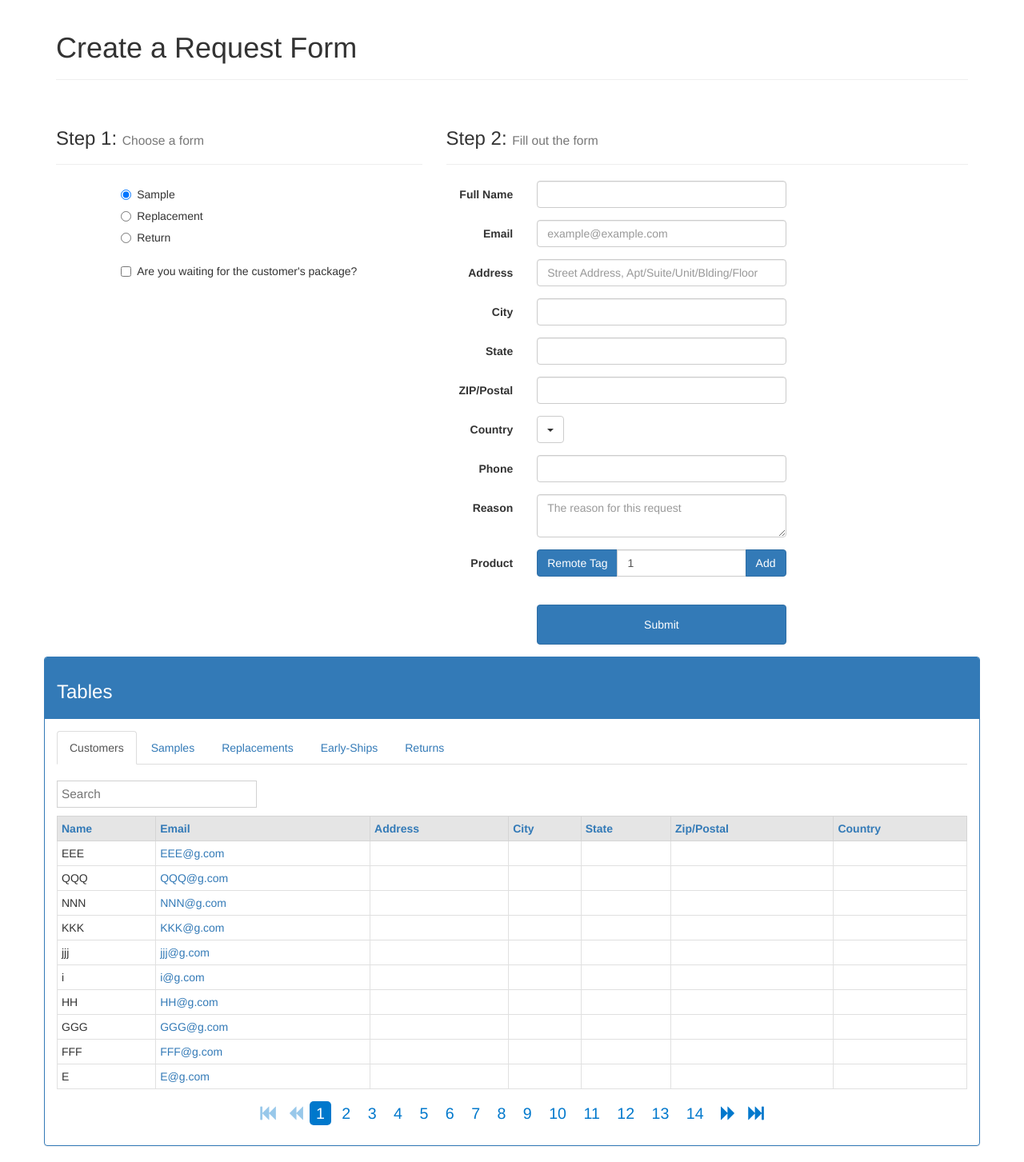
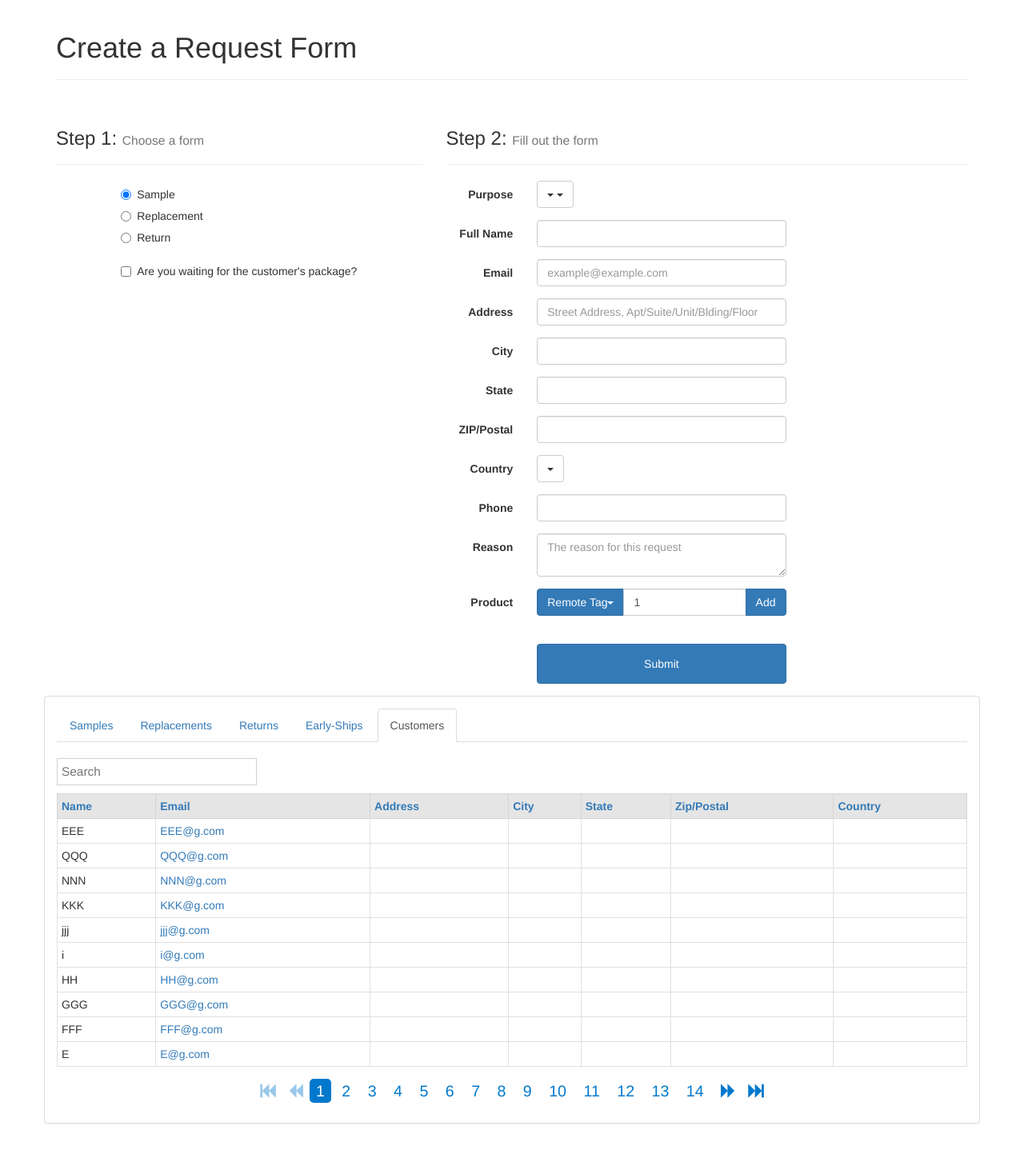
Before and after one commit to jchi2241/RMA_tool, a PHP site: page / in a window 1280 px wide. Shown: the whole page at 80% size. After the commit the page ends 1405 px from the top, so only its background shows below. Run offline with PHP 8.4, Linux system fonts and the light colour scheme; data comes from the database, SQL or seed files in the repository; data that the repository does not hold is empty; some libraries are stand-ins or nearby versions.

Commit message:
add purpose section and fixed dropdown

```diff
--- /dev/null
+++ b/get_purposes.php
@@ -0,0 +1,18 @@
+<?php
+
+	include 'configPDO.php';
+
+	$stmt = $db->prepare('SELECT purpose FROM sample_request_purposes ORDER BY id ASC');
+	$stmt->execute();
+
+	$array = [];
+
+	while ($row = $stmt->fetch(PDO::FETCH_ASSOC)) {
+
+		array_push($array, $row['purpose']);
+
+	}
+
+	print_r(json_encode($array, JSON_FORCE_OBJECT));
+
+?>
--- a/helpers.php
+++ b/helpers.php
@@ -10,7 +10,7 @@ function getLastId($table, $col_name) {
 
 	include 'configPDO.php';
 
-	$stmt = $db->prepare("SELECT {$col_name} FROM {$table} ORDER BY id DESC LIMIT 1");
+	$stmt = $db->prepare("SELECT {$col_name} FROM {$table} WHERE deleted = 0 ORDER BY id DESC LIMIT 1");
 	$stmt->execute();
 	$row = $stmt->fetch();
 
@@ -24,7 +24,7 @@ function newRefId($table) {
 	$ref_prefix = substr(getLastId($table, $col_name), 0, 1);
 	preg_match('/-\d*/', getLastId($table, $col_name), $ref_num);
 	$ref_num = ((int) substr($ref_num[0], 1)) + 1;
-	$ref_num = zerofill($ref_num, 4);
+	// $ref_num = zerofill($ref_num, 4);
 
 	return $ref_prefix . date('Y') . '-' . $ref_num;
 }
@@ -37,7 +37,7 @@ function newRMAId($table) {
 	preg_match('/\D*/', getLastId($table, $col_name), $rma_prefix);
 	preg_match('/-\d*/', getLastId($table, $col_name), $rma_num);
 	$rma_num = ((int) substr($rma_num[0], 1)) + 1;
-	$rma_num = zerofill($rma_num, 4);
+	// $rma_num = zerofill($rma_num, 4);
 
 	return $rma_prefix[0] . date('mdy') . '-' . $rma_num;
 }
--- a/index.html
+++ b/index.html
@@ -46,7 +46,7 @@
 	}
 
 	.fa-print {
-		margin-left: 20px;
+		margin-left: 10px;
 	}
 
 	#product_list_form_group {
@@ -150,6 +150,19 @@
 
 				<div class="col-md-7">
 					<div class="page-header"><h3>Step 2: <small>Fill out the form</small></h3></div>
+
+					<div id="sample_purpose_group" class="form-group">
+					  <label class="col-md-2 control-label" for="full_name">Purpose</label>
+					  <div class="col-md-6">
+						<div id="btn_group_purpose" class="btn-group dropdown">
+							<button class="btn btn-default dropdown-toggle" type="button" id="purpose" data-toggle="dropdown" aria-expanded="true">
+								<span class="caret"></span>
+							</button>
+							<ul id="purpose_list" class="dropdown-menu" role="menu" aria-labelledby="dropdownMenu1"></ul>
+						</div>
+					  </div>
+					</div>
+
 					<div class="form-group">
 					  <label class="col-md-2 control-label" for="full_name">Full Name</label>
 					  <div class="col-md-6">
@@ -198,7 +211,7 @@
 					  <div class="col-md-6">
 					    <div id="btn_group_country" class="btn-group dropdown">
 						  <button class="btn btn-default dropdown-toggle" type="button" id="country" data-toggle="dropdown" aria-expanded="true">
-						    <span class="caret"></span>
+						    <!-- <span class="caret"></span> -->
 						  </button>
 						  <ul id="country_list" class="dropdown-menu" role="menu" aria-labelledby="dropdownMenu1"></ul>
 						</div>
@@ -216,31 +229,6 @@
 					  <label class="col-md-2 control-label" for="reason">Reason</label>
 					  <div class="col-md-6">
 					    <textarea class="form-control" name="reason" placeholder="The reason for this request"></textarea>
-					  </div>
-					</div>
-
-					<div id="product_group" class="form-group">
-						<label class="col-md-2 control-label">Product</label>
-					  	<div class="col-md-6">
-						    <div class="input-group">
-						        <div id="btn_group_product_type" class="input-group-btn">
-							        <button id="product_type" type="button" class="btn btn-primary dropdown-toggle" data-toggle="dropdown" aria-expanded="false"><span class="caret"></span></button>
-							        <ul id="product_group_list" class="dropdown-menu" role="menu"></ul>
-						        </div>
-						        <input id="product_qty" type="number" min="1" value="1" class="form-control" required>
-						        <div class="input-group-btn">
-							  		<button id="product_add_btn" class="btn btn-primary" type="button">Add</button>
-							  	</div>
-						    </div>
-					  	</div>
-
-					</div>
-
-					<!-- selected products list -->
-					<div id="product_list_form_group" class="form-group">
-						<label class="col-md-2 control-label"></label>
-						<div class="col-md-6">
-							<ul id="product_list" class="list-group"></ul>
 					  </div>
 					</div>
 
@@ -273,6 +261,31 @@
 					  	</div>
 					</div>
 
+					<div id="product_group" class="form-group">
+						<label class="col-md-2 control-label">Product</label>
+					  	<div class="col-md-6">
+						    <div class="input-group">
+						        <div id="btn_group_product_type" class="input-group-btn">
+							        <button id="product_type" type="button" class="btn btn-primary dropdown-toggle" data-toggle="dropdown" aria-expanded="false"><span class="caret"></span></button>
+							        <ul id="product_group_list" class="dropdown-menu" role="menu"></ul>
+						        </div>
+						        <input id="product_qty" type="number" min="1" value="1" class="form-control" required>
+						        <div class="input-group-btn">
+							  		<button id="product_add_btn" class="btn btn-primary" type="button">Add</button>
+							  	</div>
+						    </div>
+					  	</div>
+
+					</div>
+
+					<!-- selected products list -->
+					<div id="product_list_form_group" class="form-group">
+						<label class="col-md-2 control-label"></label>
+						<div class="col-md-6">
+							<ul id="product_list" class="list-group"></ul>
+						</div>
+					</div>
+
 					<!-- Button -->
 					<div class="form-group">
 					  <label class="col-md-2 control-label" for="submit"></label>
@@ -286,15 +299,14 @@
 		</div>
 
 		<div class="row">
-			<div class="panel panel-primary">
-				<div class="panel-heading"><h3>Tables</h3></div>
+			<div class="panel panel-default">
 				<div class="panel-body">
 					<ul id="tables" class="nav nav-tabs">
-						<li id="customers" role="presentation" class="active"><a href="#">Customers</a></li>
 						<li id="samples" role="presentation"><a href="#">Samples</a></li>
 						<li id="replacements" role="presentation"><a href="#">Replacements</a></li>
+						<li id="returns" role="presentation"><a href="#">Returns</a></li>
 						<li id="early_ships" role="presentation"><a href="#">Early-Ships</a></li>
-						<li id="returns" role="presentation"><a href="#">Returns</a></li>
+						<li id="customers" role="presentation" class="active"><a href="#">Customers</a></li>
 					</ul>
 
 					<br/>
@@ -387,14 +399,24 @@
 
 			//show appropriate inputs based on what formType is selected
 			$('input[name=formType]').on('click', function() {
-
 				var formType = $('input:checked').val();
 
-				if(formType === "Sample" || formType === "Replacement"){
+				if (formType === "Sample" || formType === "Replacement") {
+
+					if (formType === "Sample") {
+						$('#sample_purpose_group').show();
+					} else {
+						$('#sample_purpose_group').hide();
+					}
+
 					$('#refund_amount_group').hide();
+
 				} else {
+
 					$('#refund_amount_group').show();
+
 				}
+
 			});
 
 			$('#earlyShip_btn').on('click', function() {
@@ -415,9 +437,14 @@
 					data: {
 						formType: $('input[name=formType]:checked').val(),
 						earlyShip: $('input[name=earlyShip]:checked').val(),
+						purpose: $('#purpose').text().trim(),
 						full_name: $('input[name=full_name]').val().trim(),
 						email: $('input[name=email]').val().trim(),
-						shipping_address: $('textarea[name=shipping_address]').val().trim(),
+						address: $('input[name=address]').val().trim(),
+						city: $('input[name=city]').val().trim(),
+						state: $('input[name=state]').val().trim(),
+						zip_postal: $('input[name=zip_postal]').val().trim(),
+						country: $('#country').text().trim(),
 						phone_number: $('input[name=phone_number]').val().trim(),
 						reason: $('textarea[name=reason]').val().trim(),
 						refund_amount: $('input[name=refund_amount]').val().trim(),
@@ -445,7 +472,7 @@
 			var devices = $.parseJSON(data);
 			var product_group_list = "";
 
-			$('#product_type').text(devices[0]);
+			$('#product_type').text(devices[0]).append('<span class="caret"></span>');
 
 			for (var index in devices) {
 				if (devices.hasOwnProperty(index)) {
@@ -461,7 +488,7 @@
 			var countries = $.parseJSON(data);
 			var country_list = "";
 
-			$('#country').text(countries[0]);
+			$('#country').text(countries[0]).append('<span class="caret"></span>');
 
 			for (var index in countries) {
 				if (countries.hasOwnProperty(index)) {
@@ -472,10 +499,27 @@
 			$('#country_list').html(country_list);
 		});
 
+		//fill up purpose dropdown menu from DB
+		$.get('get_purposes.php', function (data) {
+			var purposes = $.parseJSON(data);
+			var purpose_list = "";
+
+			$('#purpose').text(purposes[0]).append('<span class="caret"></span>');
+
+			for (var index in purposes) {
+				if (purposes.hasOwnProperty(index)) {
+					purpose_list += '<li><a href="#">' + purposes[index] + '</a></li>';
+				}
+			}
+
+			$('#purpose_list').html(purpose_list);
+		});
+
 		//change dropdown menu button to selected for the following buttons
 		changeDropdownValue("#btn_group_shipping_carrier");
 		changeDropdownValue("#btn_group_country");
 		changeDropdownValue("#btn_group_product_type");
+		changeDropdownValue("#btn_group_purpose");
 
 	</script>
 </body>
--- a/js/editablegrid.js
+++ b/js/editablegrid.js
@@ -97,7 +97,7 @@ EditableGrid.prototype.saveOnBlur = true;
 EditableGrid.prototype.invalidClassName = "invalid";
 EditableGrid.prototype.ignoreLastRow = false;
 EditableGrid.prototype.caption = null;
-EditableGrid.prototype.dateFormat = "EU";
+EditableGrid.prototype.dateFormat = "US";
 EditableGrid.prototype.shortMonthNames = null;
 EditableGrid.prototype.smartColorsBar = ["#dc243c", "#4040f6", "#00f629", "#efe100", "#f93fb1", "#6f8183", "#111111"];
 EditableGrid.prototype.smartColorsPie = ["#FF0000", "#00FF00", "#0000FF", "#FFD700", "#FF00FF", "#00FFFF", "#800080"];
--- a/js/helpers.js
+++ b/js/helpers.js
@@ -5,6 +5,7 @@ function changeDropdownValue(parentElement) {
 
 		$(".dropdown-menu li a").parents(parentElement).find('.btn').text($(this).text());
 	  	$(".dropdown-menu li a").parents(parentElement).find('.btn').val($(this).text());
+	  	$(".dropdown-menu li a").parents(parentElement).find('.btn').append('<span class="caret"></span>');
 
 	  	e.preventDefault();
 	});
--- a/loaddataearly_ships.php
+++ b/loaddataearly_ships.php
@@ -65,7 +65,8 @@ $grid->addColumn('date_received', 'Received', 'date');
 $grid->addColumn('action', 'Action', 'html', NULL, false, 'id');
 
 $result = $mysqli->query(  'SELECT e.id, s.rma_id, s.devices, e.created_at, c.full_name, e.shipping_carrier, e.tracking_number, e.date_received
-							FROM customers c RIGHT JOIN early_ships e ON c.id = e.customer_id
+							FROM customers c
+							RIGHT JOIN early_ships e ON c.id = e.customer_id
 							JOIN samples s ON e.sample_id = s.id
 							WHERE e.deleted = 0
 							ORDER BY e.id DESC');
--- a/loaddatareplacements.php
+++ b/loaddatareplacements.php
@@ -63,8 +63,6 @@ $grid->addColumn('rma_id', 'RMA #', 'string');
 $grid->addColumn('reference_id', 'Reference #', 'string');
 $grid->addColumn('action', 'Action', 'html', NULL, false, 'id');
 
-$grid->addColumn('action', 'Action', 'html', NULL, false, 'id');
-
 $result = $mysqli->query(  'SELECT r.id, r.created_at, c.full_name, r.devices, r.reason, r.rma_id, r.reference_id
 							FROM replacements r
 							LEFT JOIN customers c ON c.id = r.customer_id
--- a/loaddatareturns.php
+++ b/loaddatareturns.php
@@ -58,7 +58,7 @@ $grid = new EditableGrid();
 $grid->addColumn('created_at', 'Date', 'date', NULL, false);
 $grid->addColumn('full_name', 'Name', 'string', NULL, false);
 $grid->addColumn('devices', 'Devices', 'string', NULL, false);
-$grid->addColumn('refund_amount', 'Refund Total', 'string');
+$grid->addColumn('refund_amount', 'Refund $', 'string');
 $grid->addColumn('rma_id', 'RMA #', 'string');
 $grid->addColumn('reference_id', 'Reference #', 'string');
 $grid->addColumn('action', 'Action', 'html', NULL, false, 'id');
--- a/loaddatasamples.php
+++ b/loaddatasamples.php
@@ -61,11 +61,13 @@ $grid->addColumn('devices', 'Devices', 'string', NULL, false);
 $grid->addColumn('reason', 'Reason', 'string');
 $grid->addColumn('rma_id', 'RMA #', 'string');
 $grid->addColumn('reference_id', 'Reference #', 'string');
+$grid->addColumn('purpose', 'Purpose', 'string');
 $grid->addColumn('action', 'Action', 'html', NULL, false, 'id');
 
-$result = $mysqli->query(  'SELECT s.id, s.created_at, c.full_name, s.devices, s.reason, s.rma_id, s.reference_id
+$result = $mysqli->query(  'SELECT s.id, s.created_at, c.full_name, s.devices, s.reason, s.rma_id, s.reference_id, p.purpose
 							FROM samples s
 							LEFT JOIN customers c ON c.id = s.customer_id
+							LEFT JOIN sample_request_purposes p ON p.id = s.purpose_id
 							WHERE s.deleted = 0
 							ORDER BY s.id DESC');
 $mysqli->close();
```
Also changed, not shown: js/loadgrids.js (+10 -0 lines), new_request.php (+50 -6 lines). Lines whose indentation alone changed are shown as unchanged.
